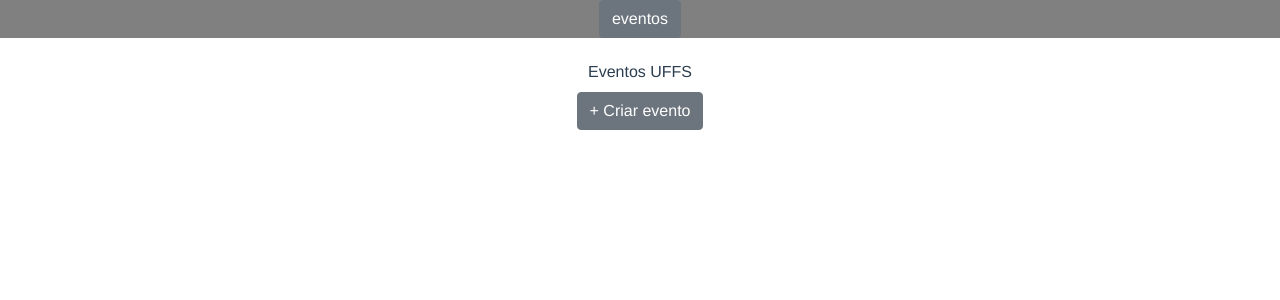
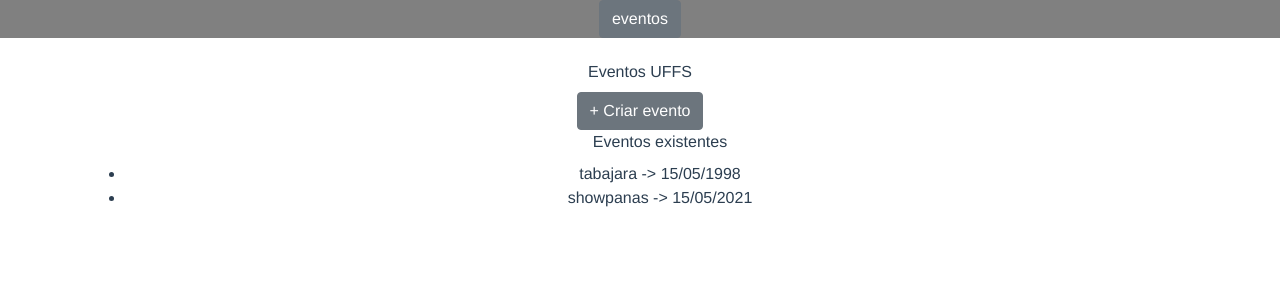
Before and after one commit to cassiofelippe/ueventos-uffs, a Vue app: page /#/eventos in a window 1280 px wide. Shown: the top 300 px of the page. Built offline with nearby package versions, Linux system fonts and the light colour scheme.

Commit message:
visualizando eventos existentes

```diff
--- a/src/components/EventosIndex.vue
+++ b/src/components/EventosIndex.vue
@@ -4,9 +4,17 @@
       <b-col>
         <label>Eventos UFFS</label>
       </b-col>
+
       <b-col>
         <b-button @click="novoEvento">+ Criar evento</b-button>
       </b-col>
+
+      <ul>
+        <label>Eventos existentes</label>
+        <li v-for="e, i in eventos" v-bind:key="i">
+          {{e.nome}} -> {{e.data}}
+        </li>
+      </ul>
     </b-container>
   </div>
 </template>
@@ -18,7 +26,12 @@
     props: [],
 
     data() {
-      return {};
+      return {
+        eventos: [
+           {nome: 'tabajara', data: '15/05/1998'},
+           {nome: 'showpanas', data: '15/05/2021'},
+        ]
+      };
     },
 
     methods: {
```
